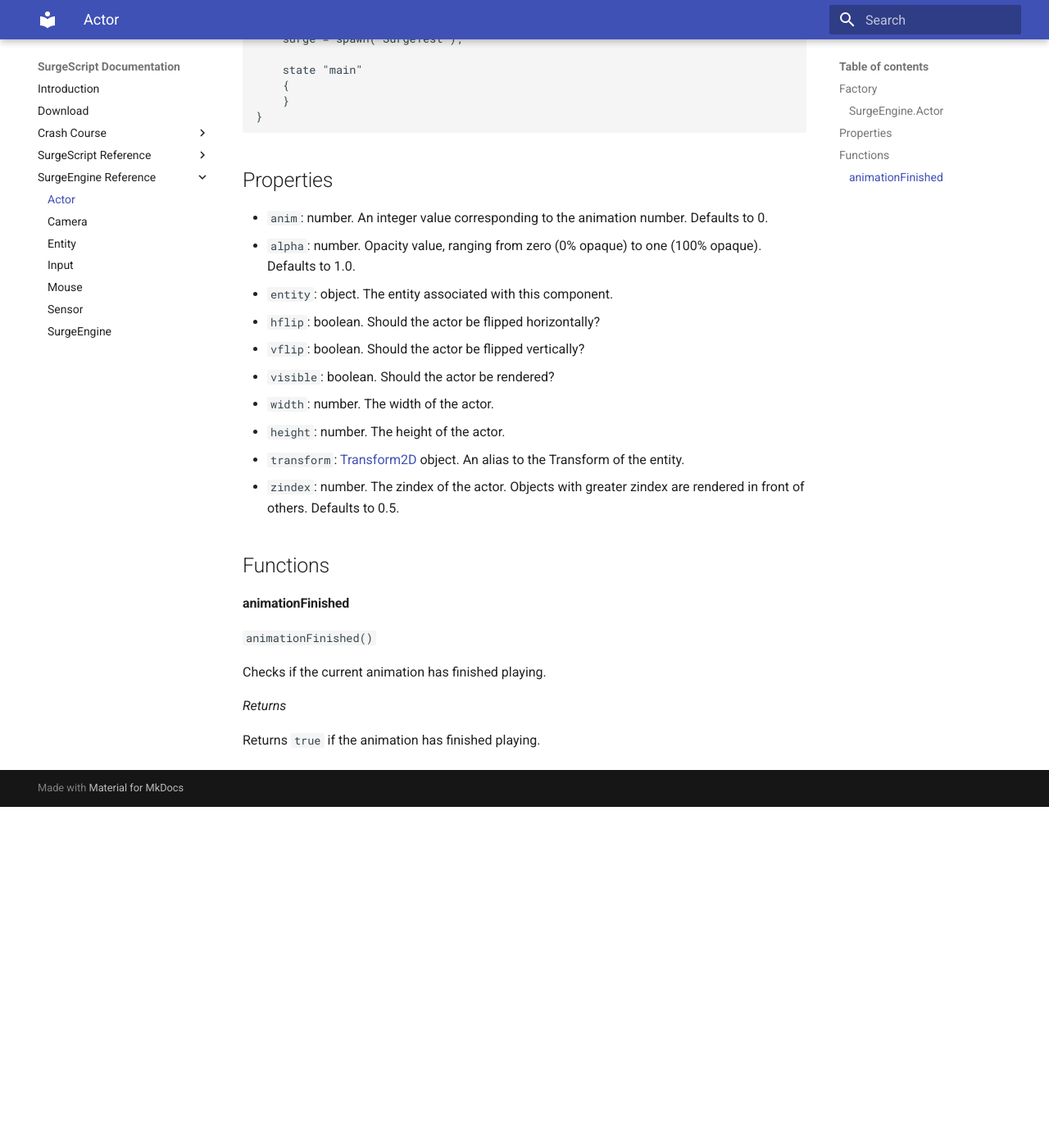
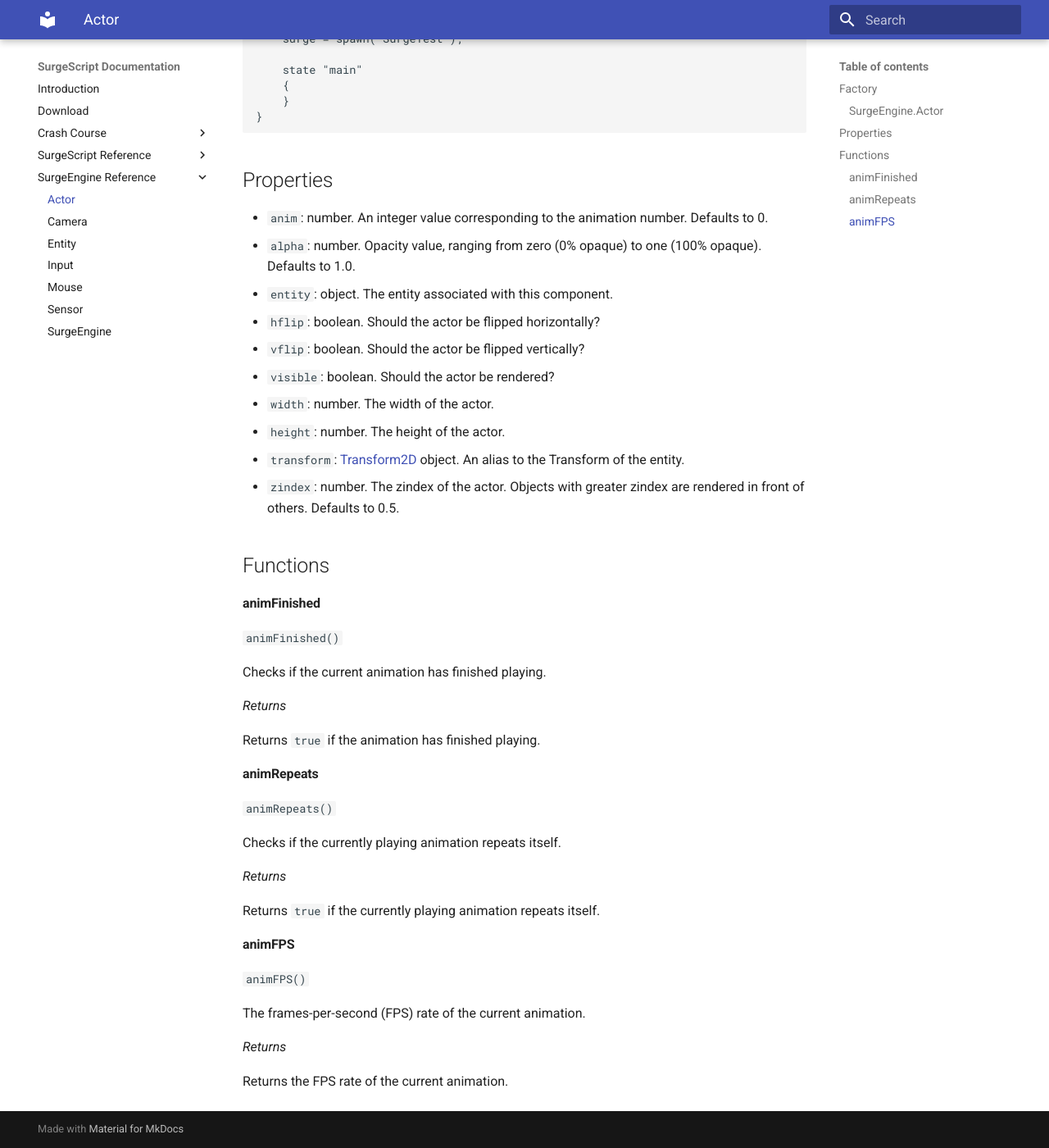
Before and after one commit to alemart/surgescript, an MkDocs documentation site: the page built from docs/engine/actor.md, in a window 1280 px wide and 1400 px high, scrolled down 951 px. Shown: the whole window at 82% size. Built offline with MkDocs 1.6.1 and Material for MkDocs 9.7.7, drawn with Linux system fonts in a browser that asks for light colours; old or Windows-style settings are respelled for this version of MkDocs; before the commit the page ends 1935 px from its top, so only the background shows below that.

Commit message:
Updated docs

```diff
--- a/docs/engine/actor.md
+++ b/docs/engine/actor.md
@@ -66,12 +66,32 @@
 Functions
 ---------
 
-#### animationFinished
+#### animFinished
 
-`animationFinished()`
+`animFinished()`
 
 Checks if the current animation has finished playing.
 
 *Returns*
 
 Returns `true` if the animation has finished playing.
+
+#### animRepeats
+
+`animRepeats()`
+
+Checks if the currently playing animation repeats itself.
+
+*Returns*
+
+Returns `true` if the currently playing animation repeats itself.
+
+#### animFPS
+
+`animFPS()`
+
+The frames-per-second (FPS) rate of the current animation.
+
+*Returns*
+
+Returns the FPS rate of the current animation.
```
Also changed, not shown: docs/engine/entity.md (+1 -1 lines).
